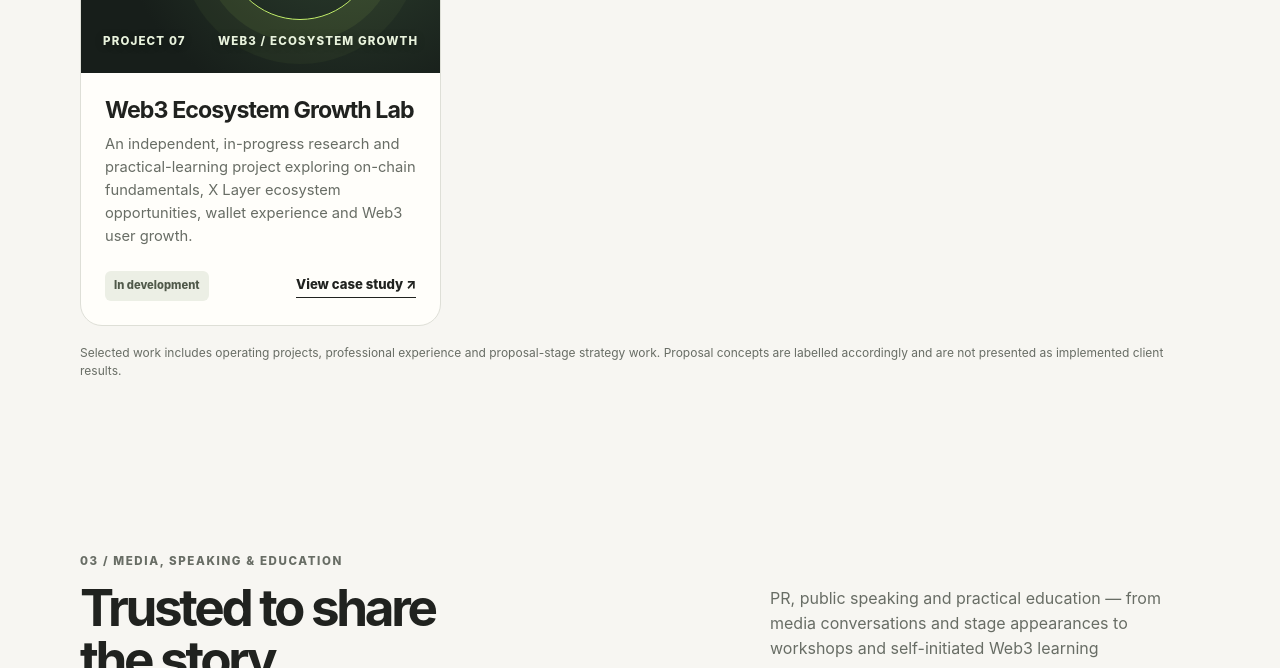
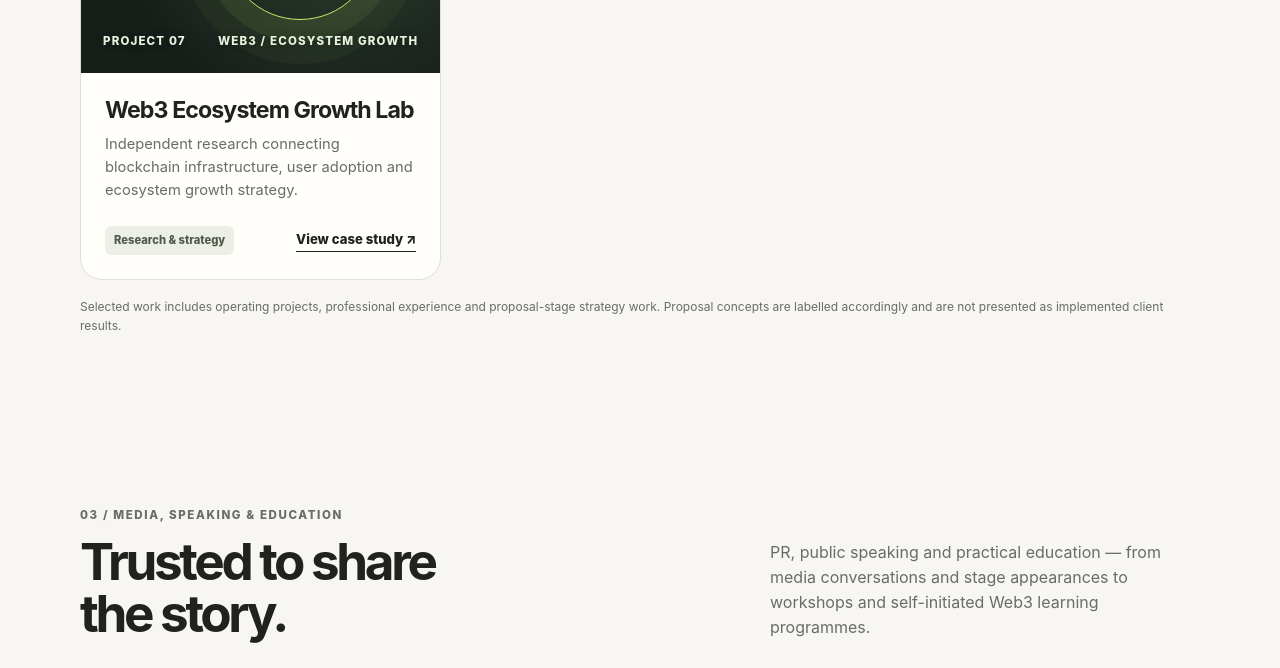
Before and after one commit to maryamdps/maryamdps.github.io, a plain HTML site: page index.html in a window 1280 px wide. Shown: the part 3040-3708 px from the top of the page. Drawn offline with Linux system fonts and the light colour scheme.

Commit message:
Update portfolio project card positioning

```diff
--- a/index.html
+++ b/index.html
@@ -81,7 +81,7 @@
 <article class="project"><div class="visual v-product"><img class="visual-cover" src="https://assets.executivecentre.com/assets/TEC-HeroBanner-SG-SLT-Coworking-Lounge.jpg" alt="The Executive Centre premium coworking lounge" loading="lazy" style="object-fit:cover;object-position:center"><span class="num">PROJECT 04</span><span class="type">Premium / B2B</span></div><div class="project-body"><h3>The Executive Centre</h3><p>Social media management, brand positioning and content strategy for a premium flexible workspace brand, alongside KOL campaign research.</p><div class="project-foot"><span class="tag">Premium brand &amp; B2B</span><a class="text-link" href="/projects/the-executive-centre/" data-project="The Executive Centre">View project ↗</a></div></div></article>
 <article class="project"><div class="visual v-product"><img class="visual-cover" src="/projects/foodie-explorerz/FE%20Collection%20booth%20copy.jpeg" alt="Foodie Explorerz Collection pop-up activation"><span class="num">PROJECT 05</span><span class="type">Brand / Venture building</span></div><div class="project-body"><h3>Foodie Explorerz Collection</h3><p>Developing a consumer merchandise line through product ideation, creative direction, design, pricing, positioning and pop-up retail.</p><div class="project-foot"><span class="tag">Brand development</span><a class="text-link" href="/projects/fe-collection/" data-project="Foodie Explorerz Collection">View project ↗</a></div></div></article>
 <article class="project"><div class="visual v-gtm"><img class="visual-cover antm-cover" src="/projects/antm-limited/ANTM%20Homepage.png" alt="Corporate website homepage" loading="lazy"><span class="num">PROJECT 06</span><span class="type">Strategy / Consulting</span></div><div class="project-body"><h3>Selected Strategy &amp; Consulting Projects</h3><p>A selection of business strategy, digital presence and go-to-market projects across different industries.</p><div class="project-foot"><span class="tag">Strategy &amp; digital solutions</span><a class="text-link" href="/projects/growth-gtm-strategy/" data-project="Selected Strategy &amp; Consulting Projects">View selected work ↗</a></div></div></article>
-<article class="project"><div class="visual v-lab"><span class="num">PROJECT 07</span><span class="type">Web3 / Ecosystem growth</span></div><div class="project-body"><h3>Web3 Ecosystem Growth Lab</h3><p>An independent, in-progress research and practical-learning project exploring on-chain fundamentals, X Layer ecosystem opportunities, wallet experience and Web3 user growth.</p><div class="project-foot"><span class="tag">In development</span><a class="text-link" href="/projects/web3-ecosystem-growth-lab/" data-project="Web3 Ecosystem Growth Lab">View case study ↗</a></div></div></article>
+<article class="project"><div class="visual v-lab"><span class="num">PROJECT 07</span><span class="type">Web3 / Ecosystem growth</span></div><div class="project-body"><h3>Web3 Ecosystem Growth Lab</h3><p>Independent research connecting blockchain infrastructure, user adoption and ecosystem growth strategy.</p><div class="project-foot"><span class="tag">Research &amp; strategy</span><a class="text-link" href="/projects/web3-ecosystem-growth-lab/" data-project="Web3 Ecosystem Growth Lab">View case study ↗</a></div></div></article>
 </div><p class="note">Selected work includes operating projects, professional experience and proposal-stage strategy work. Proposal concepts are labelled accordingly and are not presented as implemented client results.</p></div></section>
 
 <section id="media"><div class="wrap">
```
